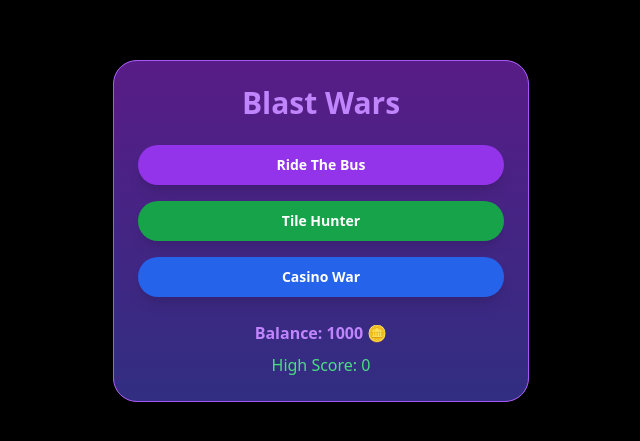
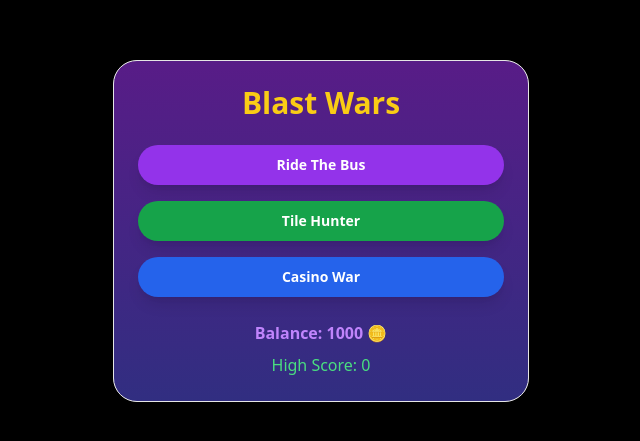
Before and after one commit to ss251/blast-war, a Next.js app: page / in a window 1280 px wide. Shown: the part 169-610 px from the top of the page, without its empty margins (319-959 px from the left). Built offline with nearby package versions, Linux system fonts and the light colour scheme.

Commit message:
feat: update styling on game launcher

```diff
--- a/components/GameLauncher.tsx
+++ b/components/GameLauncher.tsx
@@ -8,9 +8,9 @@ interface GameLauncherProps {
 
 export default function GameLauncher({ startGame, gameData }: GameLauncherProps) {
   return (
-    <Card className="bg-gradient-to-b from-purple-900 to-indigo-900 text-white shadow-xl rounded-3xl overflow-hidden border border-purple-500 flex flex-col">
+    <Card className="bg-gradient-to-b from-purple-900 to-indigo-900 text-white shadow-xl rounded-3xl overflow-hidden flex flex-col">
       <CardContent className="p-6 flex flex-col flex-grow">
-        <h1 className="text-3xl font-bold mb-6 text-center text-purple-400 shadow-text">Blast Wars</h1>
+        <h1 className="text-3xl font-bold mb-6 text-center text-yellow-400 shadow-text">Blast Wars</h1>
         <div className="space-y-4 flex-grow flex flex-col justify-center">
           <Button
             className="w-full bg-purple-600 hover:bg-purple-700 text-white font-bold py-3 rounded-full transition-all duration-200 shadow-lg"
```
